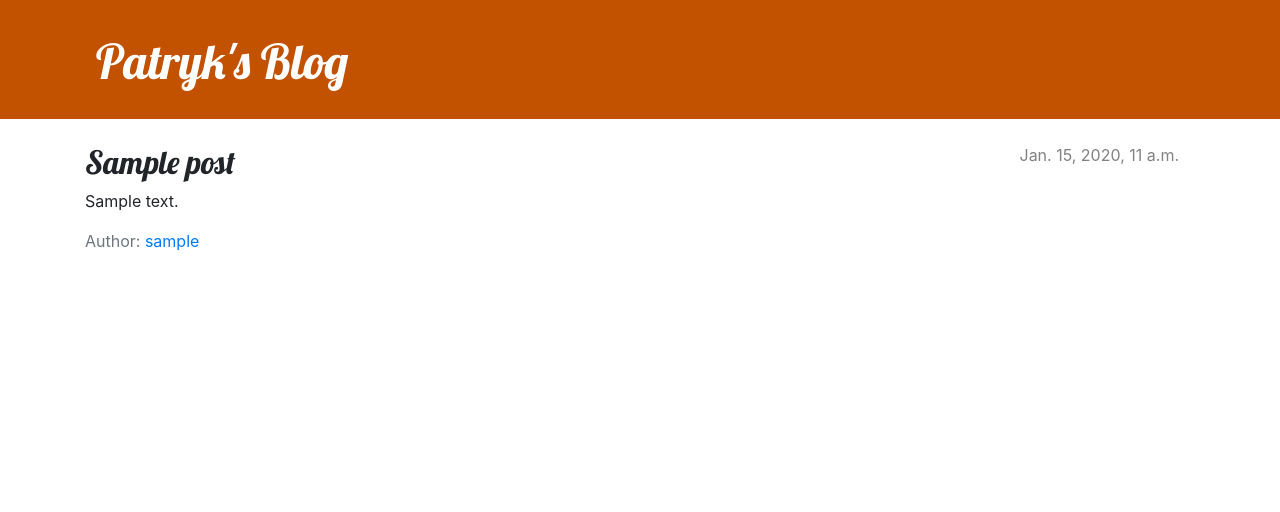
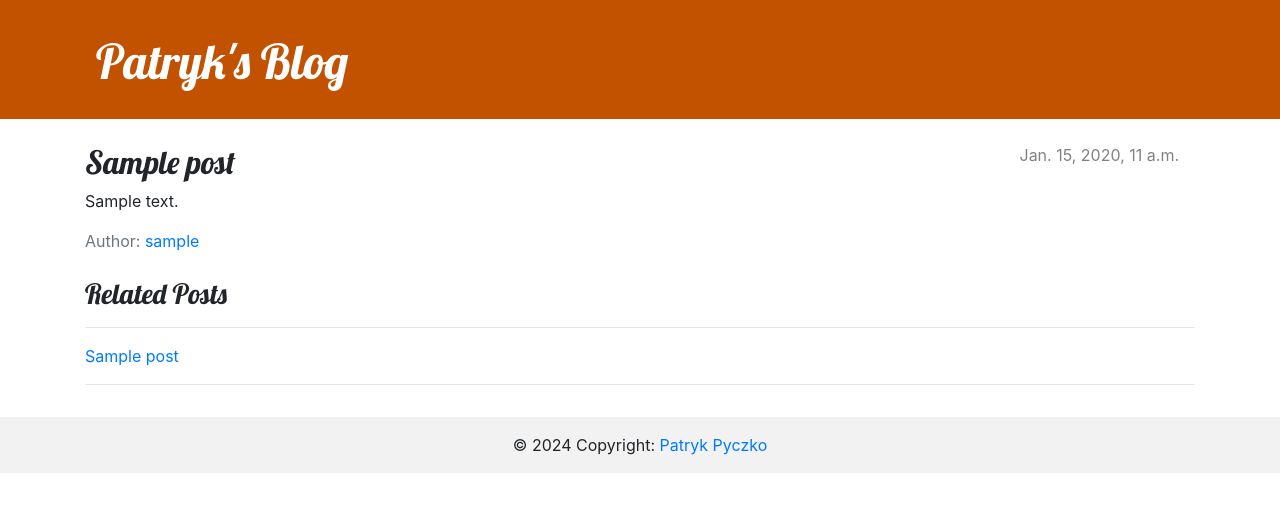
Before and after one commit to ppyczko/my-first-blog, a Django app: page /post/1/ in a window 1280 px wide. Shown: the top 512 px of the page. Run offline with Django 4.2, Linux system fonts and the light colour scheme; tables that the repository leaves empty hold one stand-in row (values such as "Sample post"); some libraries are stand-ins or nearby versions.

Commit message:
Ej 6.0 Modelo - Ejercicio 1

```diff
--- a/blog/admin.py
+++ b/blog/admin.py
@@ -1,4 +1,5 @@
 from django.contrib import admin
-from .models import Post, PostRecord
 
-admin.site.register([Post, PostRecord])
+from .models import Post, PostRecord, RelatedPost
+
+admin.site.register([Post, PostRecord, RelatedPost])
--- a/blog/models.py
+++ b/blog/models.py
@@ -17,6 +17,12 @@ class Post(models.Model):
     title = models.CharField(max_length=200)
     text = models.TextField()
     category = models.CharField(max_length=15, choices=categories, default="stories")
+    related_posts = models.ManyToManyField(
+        to="self",
+        symmetrical=False,
+        blank=True,
+        through="RelatedPost",
+    )
     created_date = models.DateTimeField(default=timezone.now)
     published_date = models.DateTimeField(blank=True, null=True)
 
@@ -28,6 +34,25 @@ class Post(models.Model):
         return self.title
 
 
+class RelatedPost(models.Model):
+    main_post = models.ForeignKey(
+        Post, on_delete=models.CASCADE, related_name="posts_related"
+    )
+    related_post = models.ForeignKey(
+        Post, on_delete=models.CASCADE, related_name="posts_main"
+    )
+
+    def __str__(self):
+        return f"Main: {self.main_post.title} - Related: {self.related_post.title}"
+
+    class Meta:
+        constraints = [
+            models.UniqueConstraint(
+                "main_post", "related_post", name="unique_mainpost_relatedpost"
+            )
+        ]
+
+
 class PostRecord(models.Model):
     post = models.ForeignKey(Post, on_delete=models.CASCADE)
     user = models.ForeignKey(settings.AUTH_USER_MODEL, on_delete=models.CASCADE)
--- a/blog/static/css/blog.css
+++ b/blog/static/css/blog.css
@@ -44,7 +44,7 @@ h4 {
 }
 
 .post {
-    margin-bottom: 70px;
+    margin-bottom: 24px;
 }
 
 .post h2 a,
--- a/blog/templates/blog/base.html
+++ b/blog/templates/blog/base.html
@@ -54,6 +54,15 @@
         </div>
       </div>
     </main>
+    <footer class="bg-body-tertiary text-center text-lg-start mt-3">
+      <!-- Copyright -->
+      {# djlint:off H021#}
+      <div class="text-center p-3" style="background-color: rgba(0, 0, 0, 0.05)">
+        © 2024 Copyright:
+        <a class="text-body" href="#">Patryk Pyczko</a>
+      </div>
+      <!-- Copyright -->
+    </footer>
     <script src="https://code.jquery.com/jquery-3.2.1.slim.min.js"
             integrity="sha384-KJ3o2DKtIkvYIK3UENzmM7KCkRr/rE9/Qpg6aAZGJwFDMVNA/GpGFF93hXpG5KkN"
             crossorigin="anonymous"></script>
--- a/blog/templates/blog/post_detail.html
+++ b/blog/templates/blog/post_detail.html
@@ -18,4 +18,12 @@
       Author: <a href="{% url 'blog:author_detail' pk=post.author.pk %}">{{ post.author|linebreaksbr }}</a>
     </p>
   </article>
+  {% if related_posts %}
+    <h3>Related Posts</h3>
+    <hr>
+    {% for rpost in related_posts %}
+      <a href="{% url "blog:post_detail" pk=rpost.related_post.pk %}">{{ rpost.related_post }}</a>
+      <hr>
+    {% endfor %}
+  {% endif %}
 {% endblock content %}
--- a/blog/views.py
+++ b/blog/views.py
@@ -1,3 +1,4 @@
+from typing import Any
 from django.contrib.auth.mixins import LoginRequiredMixin
 from django.contrib.auth.models import User
 from django.db.models.query import QuerySet
@@ -42,8 +43,10 @@ class PostListView(LoginRequiredMixin, FilteredListView):
 class PostDetailView(DetailView):
     model = Post
 
-    def get_queryset(self):
-        return super().get_queryset().select_related("author")
+    def get_context_data(self, **kwargs):
+        context = super().get_context_data(**kwargs)
+        context["related_posts"] = self.object.posts_related.all()
+        return context
 
 
 class PostCreateView(CreateView):
```
Also changed, not shown: blog/migrations/0005_relatedpost_post_related_posts.py (added), blog/migrations/0006_relatedpost_unique_mainpost_relatedpost.py (added).
